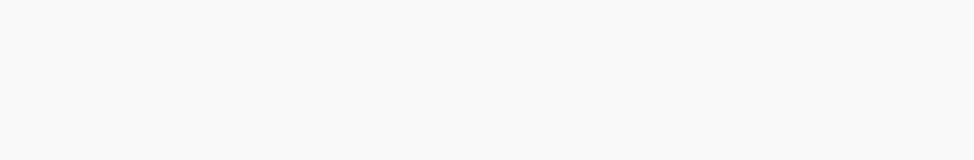
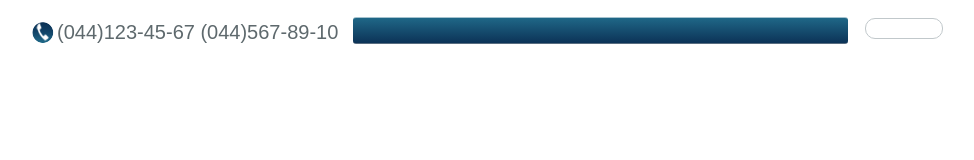
Before and after one commit to SanyStation/FE_HW, a plain HTML site: page fe_html_06/index.html in a window 1280 px wide. Shown: the whole page, without its empty margins (152-1126 px from the left). Drawn offline with Linux system fonts and the light colour scheme; files that its build step writes are made by us from their sources.

Commit message:
tmp commit

```diff
--- a/fe_html_05_02/css/style.css
+++ b/fe_html_05_02/css/style.css
@@ -8,8 +8,8 @@ body {
 /* Content */
 
 .content {
+  display: flex;
   height: 100%;
-  display: flex;
   justify-content: center;
   align-items: center;
 }
--- /dev/null
+++ b/fe_html_06/css/reset.css
@@ -0,0 +1,58 @@
+/* http://meyerweb.com/eric/tools/css/reset/
+   v2.0 | 20110126
+   License: none (public domain)
+*/
+
+html, body, div, span, applet, object, iframe,
+h1, h2, h3, h4, h5, h6, p, blockquote, pre,
+a, abbr, acronym, address, big, cite, code,
+del, dfn, em, img, ins, kbd, q, s, samp,
+small, strike, strong, sub, sup, tt, var,
+b, u, i, center,
+dl, dt, dd, ol, ul, li,
+fieldset, form, label, legend,
+table, caption, tbody, tfoot, thead, tr, th, td,
+article, aside, canvas, details, embed,
+figure, figcaption, footer, header, hgroup,
+menu, nav, output, ruby, section, summary,
+time, mark, audio, video {
+	margin: 0;
+	padding: 0;
+	border: 0;
+	font-size: 100%;
+	font: inherit;
+	vertical-align: baseline;
+}
+/* HTML5 display-role reset for older browsers */
+article, aside, details, figcaption, figure,
+footer, header, hgroup, menu, nav, section {
+	display: block;
+}
+
+body {
+	line-height: 1;
+}
+
+ol, ul {
+	list-style: none;
+}
+
+blockquote, q {
+	quotes: none;
+}
+
+blockquote:before, blockquote:after,
+q:before, q:after {
+	content: '';
+	content: none;
+}
+
+table {
+	border-collapse: collapse;
+	border-spacing: 0;
+}
+
+@font-face {
+    font-family: "Helvetica Neue";
+    src: url(../font/HelveticaNeue.ttf);
+}
--- /dev/null
+++ b/fe_html_06/css/style.css
@@ -0,0 +1,73 @@
+/* Main Stylesheet */
+
+body {
+  margin: 0px auto;
+  padding-top: 17px;
+  width: 912px;
+}
+
+/* Header */
+
+.header:after {
+  display: table;
+  clear: both;
+  content: "";
+}
+
+/* Contacts */
+
+.contacts {
+  float: left;
+  margin-top: 2px;
+  font-family: Arial, "Helvetica Neue", "Helvetica CY", "Nimbus Sans L", Helvetica, Sans-serif;
+  font-size: 20px;
+  line-height: 27px;
+  color: rgb(94, 105, 109);
+}
+
+.contacts:before {
+  display: block;
+  float: left;
+  margin-top: 3px;
+  margin-right: 3px;
+  width: 22px;
+  height: 21px;
+  content: url(../img/phone-pipe.png);
+}
+
+/* Login Panel */
+
+.login-panel {
+  position: relative;
+  float: left;
+  margin-left: 15px;
+  width: 495px;
+  height: 25px;
+  background: linear-gradient(rgb(31, 103, 135), rgb(12, 51, 87));
+  border-radius: 3px;
+  border-top: 1px solid rgb(166, 195, 207);
+  border-bottom: 1px solid rgb(89, 109, 128);
+}
+
+/* Navigation Buttons Group */
+
+.nav-btn-group {
+  float: left;
+  margin: 1px 0px 0px 17px;
+  width: 76px;
+  height: 19px;
+  border: 1px solid rgb(193, 200, 203);
+  border-radius: 10px;
+}
+
+.nav-btn-home {
+
+}
+
+.nav-btn-net {
+
+}
+
+.nav-btn-mail {
+
+}
--- a/fe_html_06/index.html
+++ b/fe_html_06/index.html
@@ -3,10 +3,29 @@
 <head>
   <meta charset="UTF-8">
   <link rel="stylesheet" href="css/reset.css">
-  <link rel="stylesheet" href="css/styles.css">
+  <link rel="stylesheet" href="css/style.css">
   <title>FE_HTML_06</title>
+  <script>document.write('<script src="http://' + (location.host || 'localhost').split(':')[0] + ':35729/livereload.js?snipver=1"></' + 'script>')</script>
 </head>
 <body>
+  <header class="header">
+    <p class="contacts">(044)123-45-67 (044)567-89-10</p>
+    <div class="login-panel">
 
+    </div>
+    <nav class="nav-btn-group">
+      <ul>
+        <li><a href="#" class="nav-btn-home"></a></li>
+        <li><a href="#" class="nav-btn-net"></a></li>
+        <li><a href="#" class="nav-btn-mail"></a></li>
+      </ul>
+    </nav>
+  </header>
+  <main class="content">
+
+  </main>
+  <footer class="footer">
+
+  </footer>
 </body>
 </html>
```
Also changed, not shown: fe_html_05_01/index.html (+4 -4 lines), fe_html_06/img/phone-pipe.png (added).
